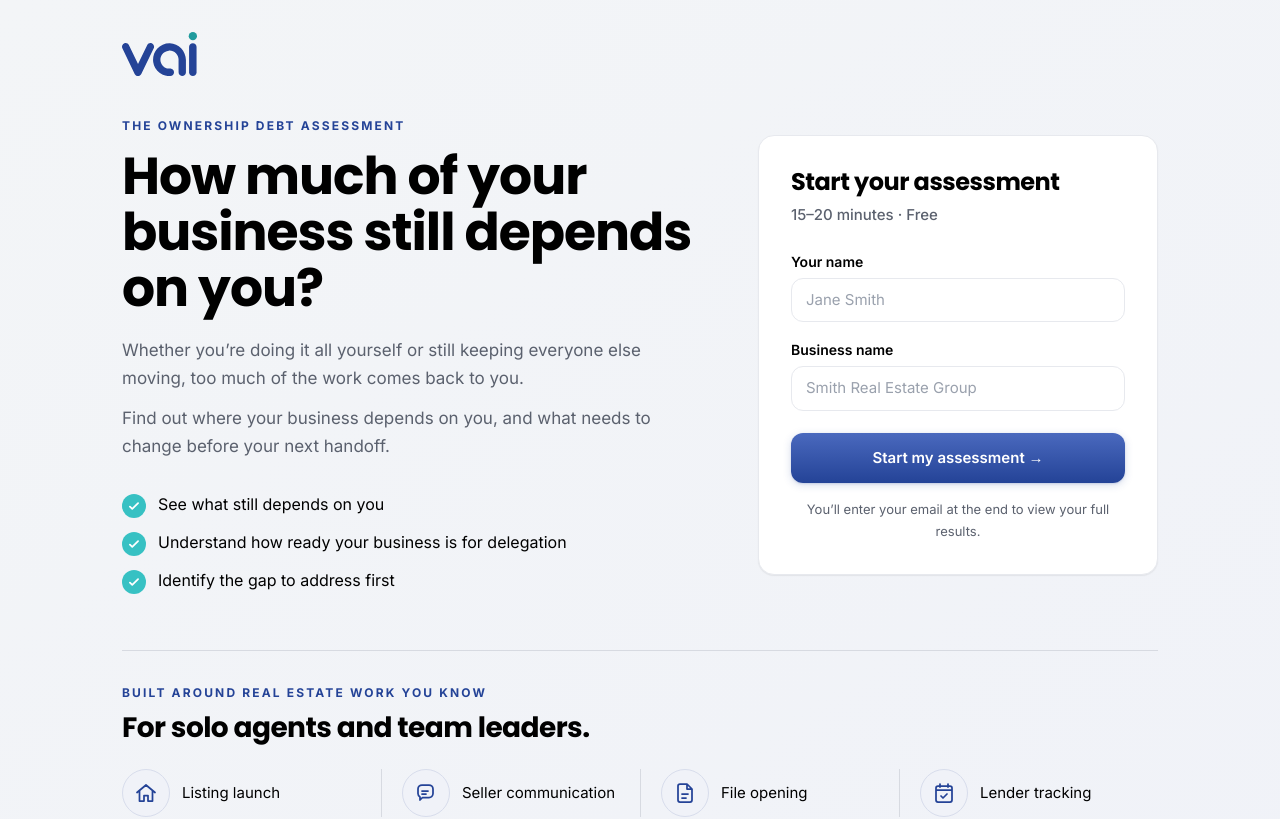
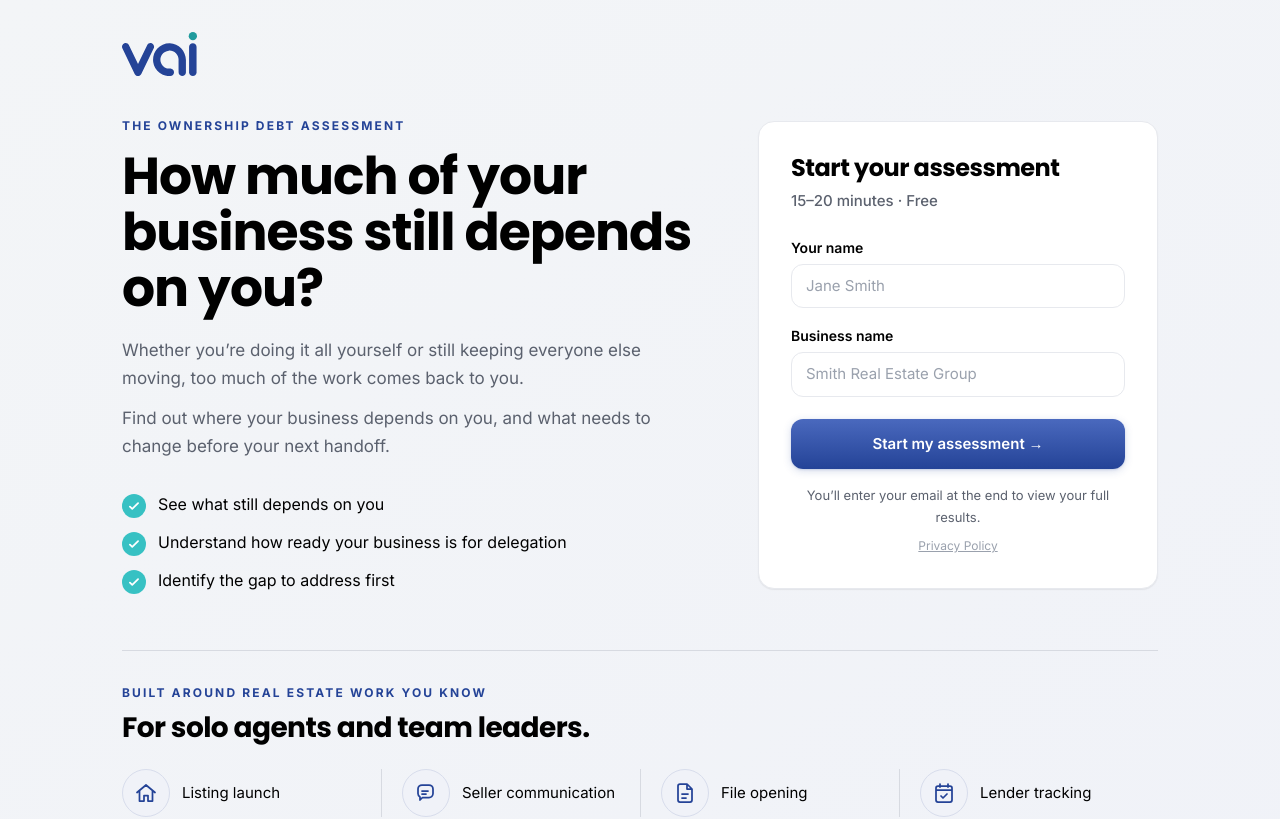
Before and after one commit to brianneika/ownership-debt-assessment, a Next.js app: page /assessment in a window 1280 px wide. Shown: the top 819 px of the page. Built offline with nearby package versions, Linux system fonts and the light colour scheme; no server answers.

Commit message:
Privacy Policy link under the start form

```diff
--- a/src/app/assessment/page.tsx
+++ b/src/app/assessment/page.tsx
@@ -159,6 +159,11 @@ export default function AssessmentLandingPage() {
               <p className="text-[13px] text-center mt-4" style={{ color: 'var(--avai-ink-muted)' }}>
                 You’ll enter your email at the end to view your full results.
               </p>
+              <p className="text-xs text-center mt-2" style={{ color: 'var(--avai-ink-faint)' }}>
+                <a href="https://www.vaileverage.com/privacy" target="_blank" rel="noopener noreferrer" className="underline">
+                  Privacy Policy
+                </a>
+              </p>
             </form>
           </div>
 
```
